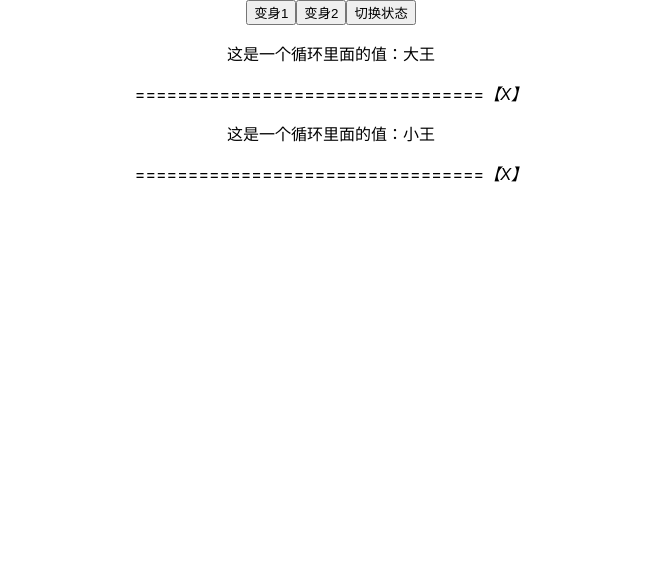
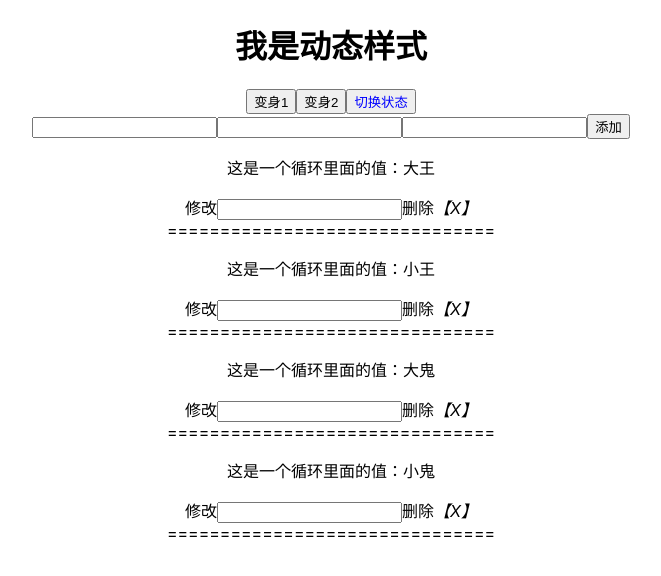
Before and after one commit to Mar-X/React_demo, a React (Create React App) app: page / in a window 1280 px wide. Shown: the top 576 px of the page, without its empty margins (309-970 px from the left). Built offline with nearby package versions, Linux system fonts and the light colour scheme.

Commit message:
2018-12-16

```diff
--- a/src/App.css
+++ b/src/App.css
@@ -1,3 +1,12 @@
 .App {
   text-align: center;
 }
+
+
+.color_red{
+  color:red;
+}
+
+.color_blue{
+  color:blue;
+}
--- a/src/App.js
+++ b/src/App.js
@@ -15,14 +15,19 @@ class App extends Component {
   // state使用管理状态，但只能在继承了Component的下面使用
   state = {
       Homes:[
-        {name:'大王',num:'52'},
-        {name:'小王',num:'48'},
+        {id:1,name:'大王',num:'52'},
+        {id:2,name:'小王',num:'48'},
+        {id:3,name:'大鬼',num:'886'},
+        {id:4,name:'小鬼',num:'666'},
       ],
+      addHomes:{id:'',name:'',num:''},
       otherState:'双王争霸',
       showHome:false
   }
 
 
+
+  // 传递事件
   stateType= (name) =>{
       //ES6中this指向就近的函数，而ES5中的this指向window
       this.setState({
@@ -41,7 +46,7 @@ class App extends Component {
     this.setState({
       showHome:!type
     })
-  }
+  };
 
   // 删除功能
   HomesDel=(i)=>{
@@ -53,10 +58,93 @@ class App extends Component {
     })
   }
 
+  // 添加数组
+  addHomeValue=(val,leng)=>{
+    var add = this.state.addHomes;
+    //  {id:1,name:'大王',num:'52'},
+    if(leng === 1) add.id = val.target.value
+    if(leng === 2) add.name = val.target.value
+    if(leng === 3) add.num = val.target.value
+  }
+  // 判断对象中是否值为空
+  removeProperty =(object)=>{
+     let flag = true;
+      for(var key in object){
+        // console.log(object[key])
+          if (object[key] !== '0' && !object[key]) {
+              return false
+          }
+      }
+      return flag;
+    }
+  addHomeList=(val)=>{
+    let type =this.removeProperty(this.state.addHomes)
+    // console.log(this.state.addHomes,type)
+    if(type){
+      this.state.Homes.push(this.state.addHomes)
+      this.setState({
+        Homes:this.state.Homes
+      })
+    }
+  }
+
+  // 修改功能
+  HomeChenge=(event,id)=>{
+
+
+    // 找到当前需要修改的索引
+    const HomeIndex = this.state.Homes.findIndex(val=>{
+        return val.id === id;
+    })
+
+    // 找到当前修改的对象
+    const thisHome = {
+      ...this.state.Homes[HomeIndex]
+    };
+
+    // 给当前需要修改的对象属性赋值
+    // event.target.value为input取到的值
+    thisHome.name = event.target.value
+
+    // 找到原型数组
+    const Homes = [...this.state.Homes];
+
+    console.log(Homes)
+    // 给原型数组添加修改的对象
+    Homes[HomeIndex] = thisHome
+
+    // 将修改好的数组从新更改给state
+    this.setState({
+      Homes:Homes
+    })
+  }
+
   render() {
     const style = {
         border:'1px solid #000',
     }
+
+    let textColor;
+    if(this.state.showHome){
+      // textColor.push('color_red')
+      textColor = 'color_red'
+    }else{
+      // textColor.push('color_blue')
+      textColor = 'color_blue'
+    }
+
+    console.log(textColor)
+
+    const classs = [];
+    if(this.state.Homes.length <= 2){
+      classs.push("color_blue")
+    }
+
+    if(this.state.Homes.length <= 3){
+      classs.push("color_red")
+    }
+
+    console.log(classs)
 
     let DomShow = null;
     if(this.state.showHome){
@@ -78,17 +166,26 @@ class App extends Component {
     return (
       <div className="App">
 
+         <h1 className={classs.join(" ")}>我是动态样式</h1>
          <button onClick={this.stateType.bind(this,'啦啦')}>变身1</button>
          <button onClick={()=>this.stateType('哈哈')}>变身2</button>
-         <button onClick={()=>this.showHomeType()}>切换状态</button>
+         <button className={textColor} onClick={()=>this.showHomeType()}>切换状态</button>
+         <div>
+         <input type="text" onChange={(event) => this.addHomeValue(event,1)}/>
+         <input type="text" onChange={(event) => this.addHomeValue(event,2)}/>
+         <input type="text" onChange={(event) => this.addHomeValue(event,3)}/>
+         <button onClick={()=>this.addHomeList()}>添加</button>
+         </div>
          {DomShow}
 
          {
            this.state.Homes.map((val,index)=>{
-             return <div key={index}>
+             return <div key={val.id}>
                <p>这是一个循环里面的值：{val.name}</p>
-               <span>=================================</span>
-               <i onClick={()=>this.HomesDel(index)}>【X】</i>
+               修改<input type="text" onChange={(event) => this.HomeChenge(event,val.id)}/>
+               删除<i onClick={()=>this.HomesDel(index)}>【X】</i>
+               <br/>
+               <span>===============================</span>
              </div>
 
            })
```
